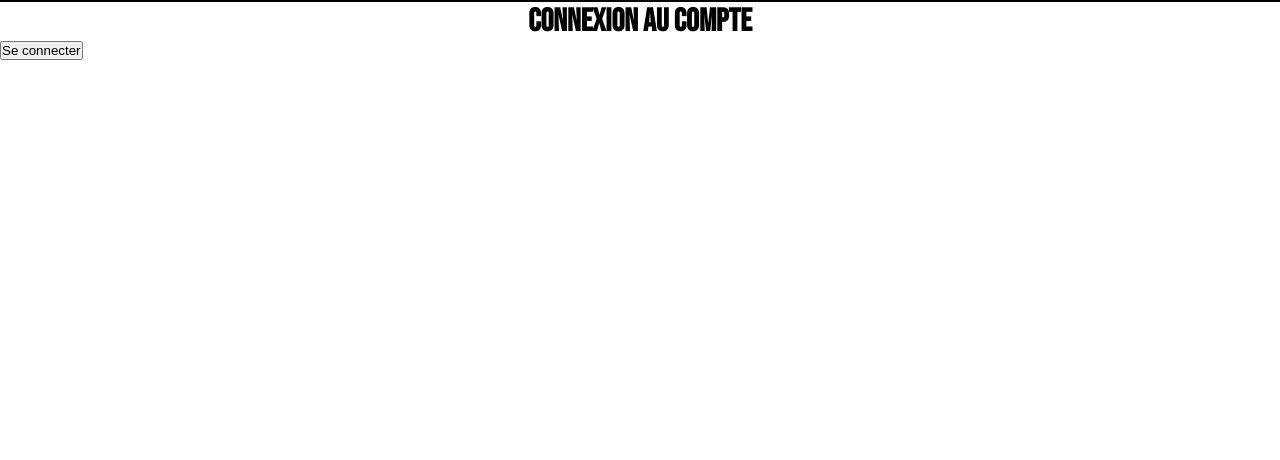
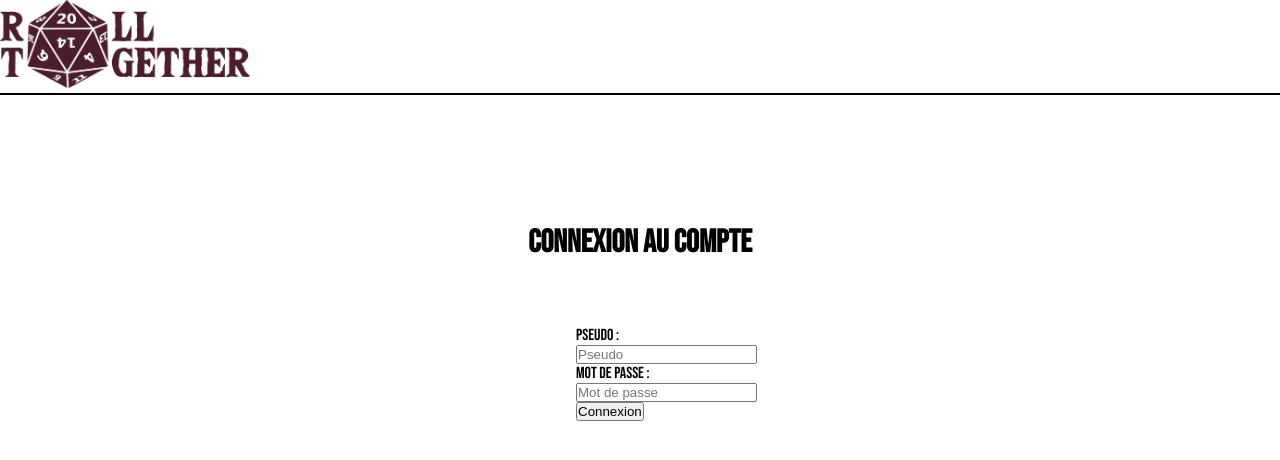
Before and after one commit to corentinmace/rolltogether, a PHP site: page /page_connexion.html in a window 1280 px wide. Shown: the top 460 px of the page. Run offline with PHP 8.4, Linux system fonts and the light colour scheme.

Commit message:
co et sub

```diff
--- a/frontend/assets/css/main.css
+++ b/frontend/assets/css/main.css
@@ -30,12 +30,6 @@
         text-shadow: 1px 1px 1px #ccc;
     }
 
-    #button {
-        color: white;
-        background: black;
-        font: Bebas Neue cursive;
-    }
-
     #form {
         padding-top: 5%;
         padding-left: 45%;
@@ -47,6 +41,7 @@
 
     #page_co {
         text-align: center;
+        padding-top: 10%;
     }
 
     #page_in {
--- a/frontend/page_connexion.html
+++ b/frontend/page_connexion.html
@@ -12,17 +12,25 @@
 </head>
 
 <header>
-
+    <div id="logo">
+        <a href="index.html"><img src="assets/img/logo.png" alt="Accueil"></a>
+    </div>
 </header>
 
 <body>
     <div id="page_co">
         <h1>Connexion au compte</h1>
     </div>
+    <div id="form">
+        <form action='connexion.php' method='POST'>
+            <label class="txt">Pseudo</label> : <br>
+            <input name='pseudo' type='text' placeholder="Pseudo"> <br>
+            <label class="txt">Mot de passe</label> : <br>
+            <input name='mail' type='password' placeholder="Mot de passe"> <br>
+            <button type="submit" class="button" id="form-submit">Connexion</button>
+        </form>
+    </div>
 
-    <div class="button">
-        <button inputmode="onclick">Se connecter</button>
-    </div>
 
 </body>
 
--- a/frontend/page_inscription.html
+++ b/frontend/page_inscription.html
@@ -34,7 +34,7 @@
             <label class="txt">Vérification du mot de passe</label> : <br>
             <input name='mail' type='password' placeholder="Mot de passe"> <br>
             <br>
-            <button type="submit" class="button" id="form-submit">Envoyez !</button>
+            <button type="submit" class="button" id="form-submit">S'inscrire</button>
         </form>
     </div>
 
```
